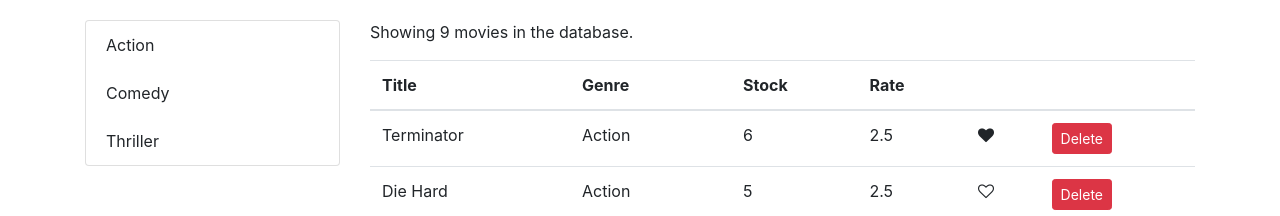
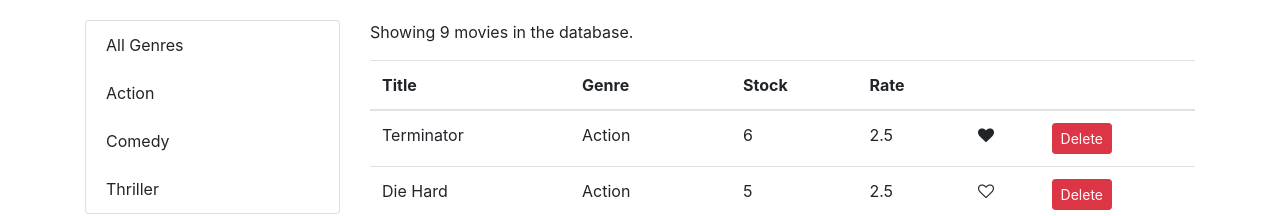
Before and after one commit to Doumham-Armah/vidly, a React (Create React App) app: page / in a window 1280 px wide. Shown: the top 216 px of the page. Built offline with nearby package versions, Linux system fonts and the light colour scheme.

Commit message:
feature: added All Genres filter to ListGroup

```diff
--- a/src/components/movies.jsx
+++ b/src/components/movies.jsx
@@ -15,7 +15,9 @@
   };
 
   componentDidMount= () => {
-    this.setState({ movies: getMovies(), genres: getGenres() })
+
+    const genres = [{name: "All Genres"}, ...getGenres()]
+    this.setState({ movies: getMovies(), genres: genres })
   }
 
   handlePageChange = pageNum => {
@@ -36,19 +38,21 @@
   };
 
   handleGenreSelect = genre => {
-    this.setState({ selectedGenre: genre })
+    this.setState({ selectedGenre: genre, currentPage: 1 })
   }
 
   render() {
 
     const { length: count } = this.state.movies;
+
     //rename movies to allMovies
     const {movies: allMovies, pageSize, currentPage, selectedGenre} = this.state
 
     if (count === 0) return <p>There are no movies in the database.</p>;
 
-    //returns movies filtered by genre
-    const filteredMovies = selectedGenre
+    // returns movies filtered by genre
+    // if selected genre and its id are truthy filter, else return all movies
+    const filteredMovies = selectedGenre && selectedGenre._id
      ? allMovies.filter(m => m.genre._id === selectedGenre._id) : allMovies
 
     //retuns array of movies for a page number
```
